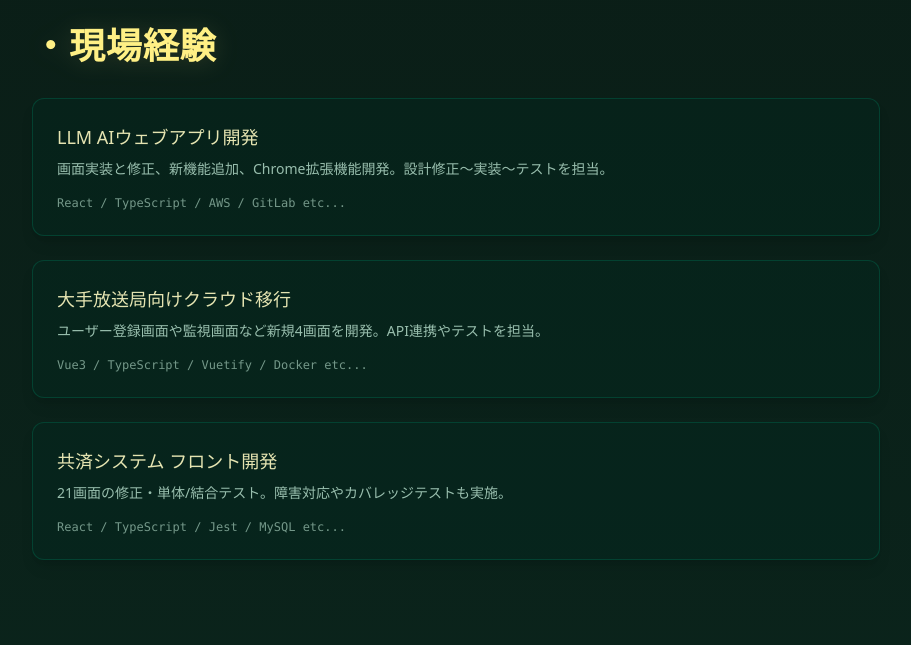
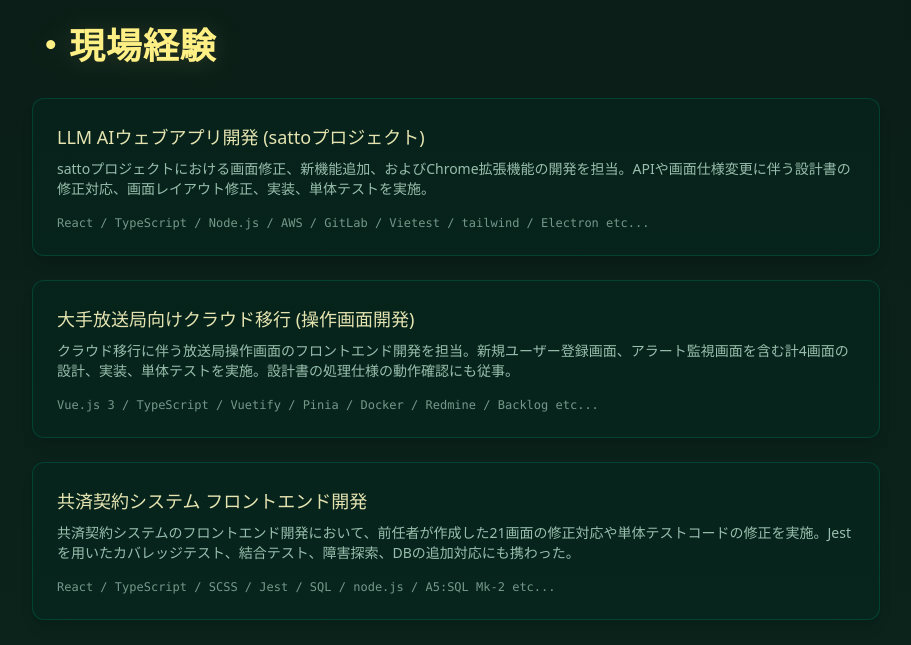
Before and after one commit to atsuki-nakajima/portfolio-site, a Next.js app: page / in a window 1280 px wide. Shown: the part 1980-2625 px from the top of the page, without its empty margins (184-1095 px from the left). Built offline with nearby package versions, Linux system fonts and the light colour scheme.

Commit message:
fix: ExperienceSectionコンポーネントのタイトルと説明を更新
- 各経験のタイトルを具体的にし、プロジェクト名を追加。
- 説明文を詳細化し、担当した業務内容を明確に記述。
- スタック情報を最新の技術に更新。

```diff
--- a/app/features/portfolio/components/ExperienceSection.tsx
+++ b/app/features/portfolio/components/ExperienceSection.tsx
@@ -6,22 +6,22 @@ import { Section } from "@/app/components/elements/Section";
 
 const experiences = [
 	{
-		title: "LLM AIウェブアプリ開発",
+		title: "LLM AIウェブアプリ開発 (sattoプロジェクト)",
 		description:
-			"画面実装と修正、新機能追加、Chrome拡張機能開発。設計修正〜実装〜テストを担当。",
-		stack: "React / TypeScript / AWS / GitLab etc...",
+			"sattoプロジェクトにおける画面修正、新機能追加、およびChrome拡張機能の開発を担当。APIや画面仕様変更に伴う設計書の修正対応、画面レイアウト修正、実装、単体テストを実施。",
+		stack: "React / TypeScript / Node.js / AWS / GitLab / Vietest / tailwind / Electron etc...",
 	},
 	{
-		title: "大手放送局向けクラウド移行",
+		title: "大手放送局向けクラウド移行 (操作画面開発)",
 		description:
-			"ユーザー登録画面や監視画面など新規4画面を開発。API連携やテストを担当。",
-		stack: "Vue3 / TypeScript / Vuetify / Docker etc...",
+			"クラウド移行に伴う放送局操作画面のフロントエンド開発を担当。新規ユーザー登録画面、アラート監視画面を含む計4画面の設計、実装、単体テストを実施。設計書の処理仕様の動作確認にも従事。",
+		stack: "Vue.js 3 / TypeScript / Vuetify / Pinia / Docker / Redmine / Backlog etc...",
 	},
 	{
-		title: "共済システム フロント開発",
+		title: "共済契約システム フロントエンド開発",
 		description:
-			"21画面の修正・単体/結合テスト。障害対応やカバレッジテストも実施。",
-		stack: "React / TypeScript / Jest / MySQL etc...",
+			"共済契約システムのフロントエンド開発において、前任者が作成した21画面の修正対応や単体テストコードの修正を実施。Jestを用いたカバレッジテスト、結合テスト、障害探索、DBの追加対応にも携わった。",
+		stack: "React / TypeScript / SCSS / Jest / SQL / node.js / A5:SQL Mk-2 etc...",
 	},
 ];
 
```
